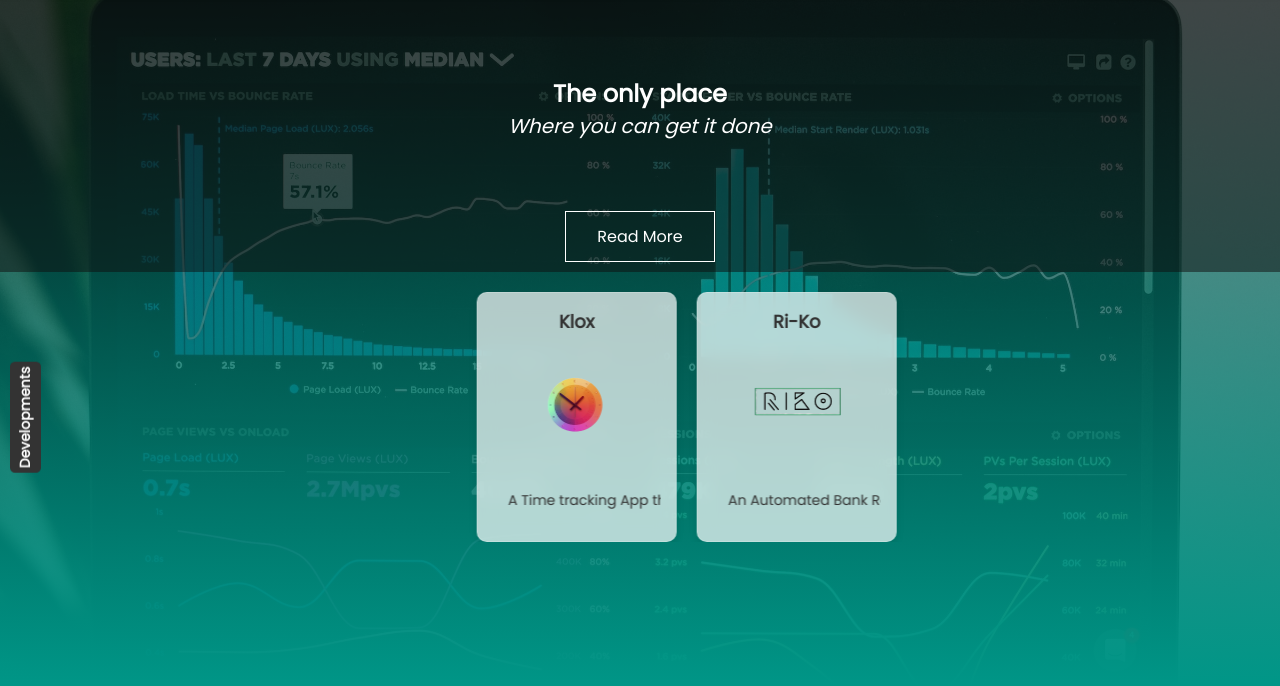
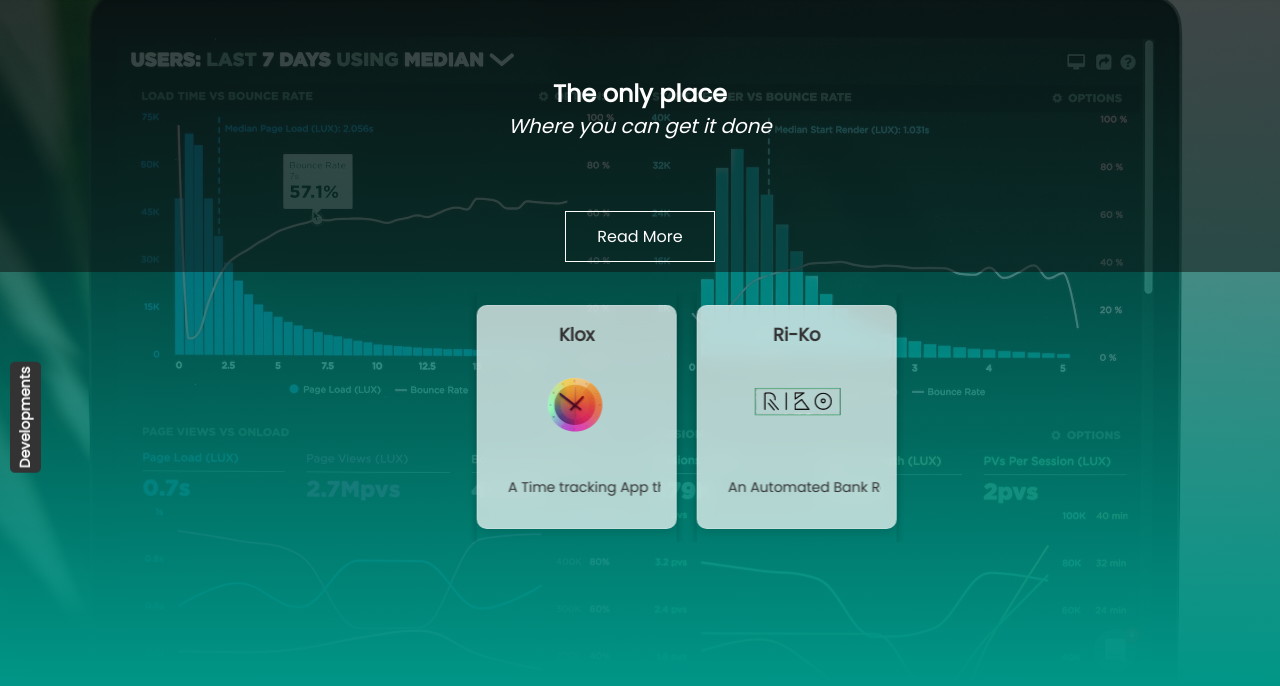
Before and after one commit to FINDAT-Consultants/Findat, a plain HTML site: page index.html in a window 1280 px wide. Shown: the part 114-800 px from the top of the page. Drawn offline with Linux system fonts and the light colour scheme; some packages are replaced by stand-ins of ours; a script that the page names is missing.

Commit message:
Update style.css

```diff
--- a/style.css
+++ b/style.css
@@ -1432,3 +1432,35 @@
         font-size: 16px; /* Example font size adjustment */
     }
 }
+
+.horizontal-scroller {
+    display: flex;
+    overflow-x: auto; /* Allows horizontal scrolling */
+    overflow-y: hidden; /* Prevents vertical scrolling */
+    white-space: nowrap; /* Keeps items in a single row */
+    align-items: stretch; /* Adjust based on your design, 'stretch' can help ensure cards fully expand vertically */
+}
+
+.scroll-item {
+    display: inline-block; /* For horizontal scrolling */
+    width: 80%; /* Example width, adjust based on your design */
+    margin: 10px; /* Provides space between cards */
+    box-shadow: 0px 4px 8px rgba(0,0,0,0.2); /* Example styling */
+}
+
+.card {
+    width: 100%; /* Ensures card width is responsive within its container */
+    height: auto; /* Allows height to adjust based on content */
+    overflow: hidden; /* Keeps content within the card */
+}
+
+@media (orientation: portrait) {
+    /* Adjust card sizes and spacing for portrait mode */
+    .scroll-item {
+        width: 90%; /* Allows more space for each card */
+    }
+
+    .card {
+        /* Additional adjustments as needed */
+    }
+}
```
